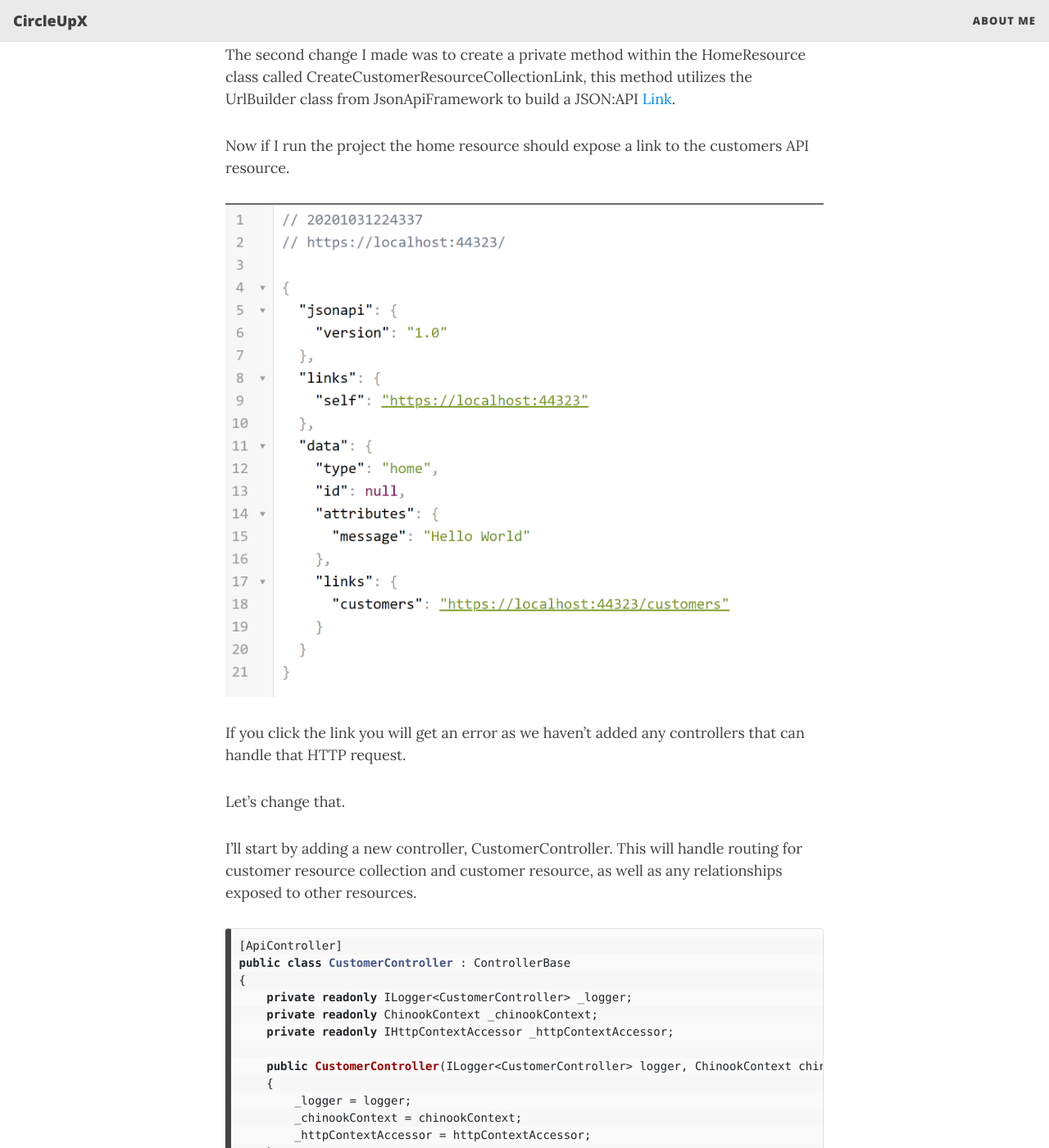
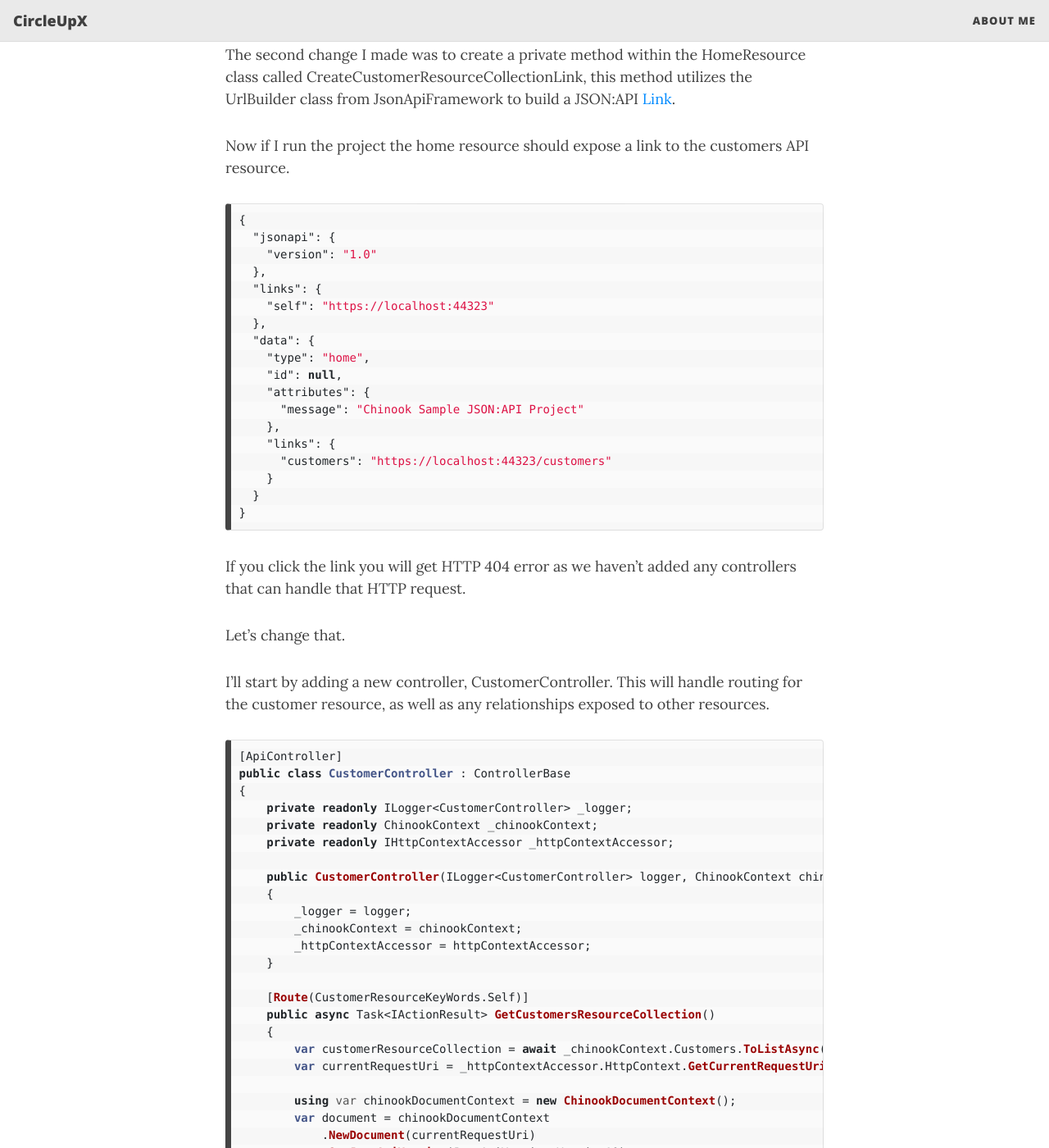
Before and after one commit to circleupx/circleupx.github.io, a Jekyll site: the page built from _posts/2020-10-31-JSON-API-Adding-Customer-Resource.md, in a window 1280 px wide and 1400 px high, scrolled down 12345 px. Shown: the whole window at 82% size. Built offline with Jekyll 4.4.1, drawn with Linux system fonts in a browser that asks for light colours; nearby versions of some CDN libraries; some of the changed text lies outside the part shown.

Commit message:
Replaced JSON Screenshot with Code

````diff
--- a/_posts/2020-10-31-JSON-API-Adding-Customer-Resource.md
+++ b/_posts/2020-10-31-JSON-API-Adding-Customer-Resource.md
@@ -491,13 +491,32 @@ The second change I made was to create a private method within the HomeResource
 
 Now if I run the project the home resource should expose a link to the customers API resource.
 
-![Link to Customer Resource in Home Resource](/assets/img/json-api/link-to-customers-resource.PNG)
+```json
+{
+  "jsonapi": {
+    "version": "1.0"
+  },
+  "links": {
+    "self": "https://localhost:44323"
+  },
+  "data": {
+    "type": "home",
+    "id": null,
+    "attributes": {
+      "message": "Chinook Sample JSON:API Project"
+    },
+    "links": {
+      "customers": "https://localhost:44323/customers"
+    }
+  }
+}
+```
 
-If you click the link you will get an error as we haven't added any controllers that can handle that HTTP request.
+If you click the link you will get HTTP 404 error as we haven't added any controllers that can handle that HTTP request.
 
 Let's change that.
 
-I'll start by adding a new controller, CustomerController. This will handle routing for customer resource collection and customer resource, as well as any relationships exposed to other resources.
+I'll start by adding a new controller, CustomerController. This will handle routing for the customer resource, as well as any relationships exposed to other resources.
 
 ```c#
 [ApiController]
@@ -554,7 +573,7 @@ public void ConfigureServices(IServiceCollection services)
 }
 ```
 
-and I know, I can hear you saying **'Doesn't accessing the DbContext directly on the controller violate the Clean Architecture project structure?'**. It does, but for right now I am not concerned about that, I don't want to spend too much time on the DAL layer at this point. I want to keep it simple by accessing the DbContext directly. In a future blog post, I will return to clean this all up. For now I want to get the resource up and running.
+and I know, I can hear you saying **'Doesn't accessing the DbContext directly on the controller violate the Clean Architecture project structure?'**. It does, but for right now I am not concerned about that, I don't want to spend too much time on the Data layer at this point. I want to keep it simple by accessing the DbContext directly. In a future blog post, I will return to clean this all up. For now I want to get the resource up and running.
 
 Time to run the project again. Clicking on the customer link on the home resource gets me the following JSON:API errors documents as the HTTP response.
 
@@ -578,11 +597,29 @@ The error did not make any sense at first, but then it clicked. We created a Cus
 
 Here is the updated CreateServiceModel method in our ConfigurationFactory class. As you can see, the CustomerServiceModelConfiguration class is now registered. When I run the project now I get the following runtime exception,
 
-```c#
-JsonApiFramework.ServiceModel.ServiceModelException
-HResult=0x80131500
-Message=JsonApiFramework.ServiceModel.Internal.ResourceType [clrType=Customers] has missing ResourceIdentityInfo metadata.
-Ensure metadata is configured correctly for the respective domain/schema.
+```json
+{
+  "errors": [
+    {
+      "id": "1312",
+      "status": "InternalServerError",
+      "code": "0380bf13-8d15-4bf5-9367-170af0bb7d95",
+      "title": "ServiceModelException",
+      "detail": "ServiceModel has missing ResourceType [clrType=Customer] metadata. Ensure metadata is configured correctly for the respective domain/schema.",
+      "source": {
+        "pointer": null
+      },
+      "links": {
+        "about": {
+          "href": null
+        }
+      },
+      "meta": {
+        "targetSite": "GetResourceType"
+      }
+    }
+  ]
+}
 ```
 
 JsonApiFramework is not able to determine which property within the Customers class should be used as the JSON:API [identifier](https://jsonapi.org/format/#document-resource-object-identification). JsonApiFramework offers two solutions to this problem. We can use the built-in conventions offered by JsonApiFramework. This is similar to how EF and EF Core Fluent APIs work, if you have a class named Dog and that class has a public property named Id or DogId, JsonApiFramework understands that this property is the entity identifier so it automatically maps it as the JSON:API identifier on your JSON:API document. In our case, our class is named Customers, plural, and the entity identifier is the public property CustomerId, **notice that word Customer in CustomerId is singular**. This naming mismatched is due to the EF scaffold tool.
````
Also changed, not shown: other parts of _posts/2020-10-31-JSON-API-Adding-Customer-Resource.md (+3 -3 lines), _posts/2020-09-13-Restful-APIs-with-JSON-API-Specification.md (+65 -17 lines), _posts/2020-10-18-JSON-API-Exception-Handling-Middleware.md (+27 -4 lines), _posts/2020-11-21-Turn-Off-BLUE-LED-Light-On-DreamMachine.md (+1 -1 lines), _posts/2020-12-05-JSON-API-Exposing-Relationships.md (+119 -120 lines), aboutme.md (+2 -4 lines), assets/img/json-api/errors-document-on-home-resource.PNG (deleted), assets/img/json-api/first-successful-response-customers.PNG (deleted), assets/img/json-api/home-document-with-correct-json-serialization.PNG (deleted), assets/img/json-api/home-document-with-json-viewer.PNG (deleted), assets/img/json-api/home-document-with-wrong-json-serializer.PNG (deleted), assets/img/json-api/link-to-customers-resource.PNG (deleted), assets/img/json-api/second-successful-response-customers.PNG (deleted).
